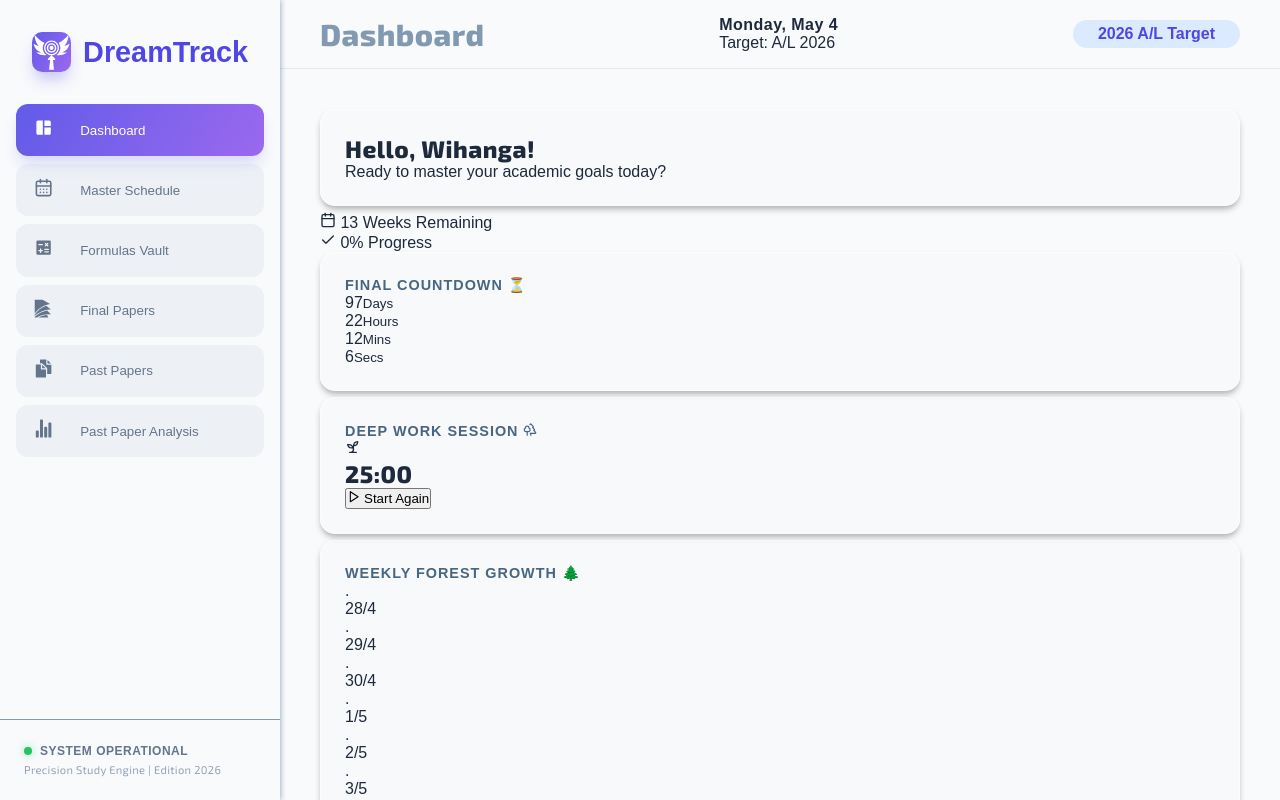
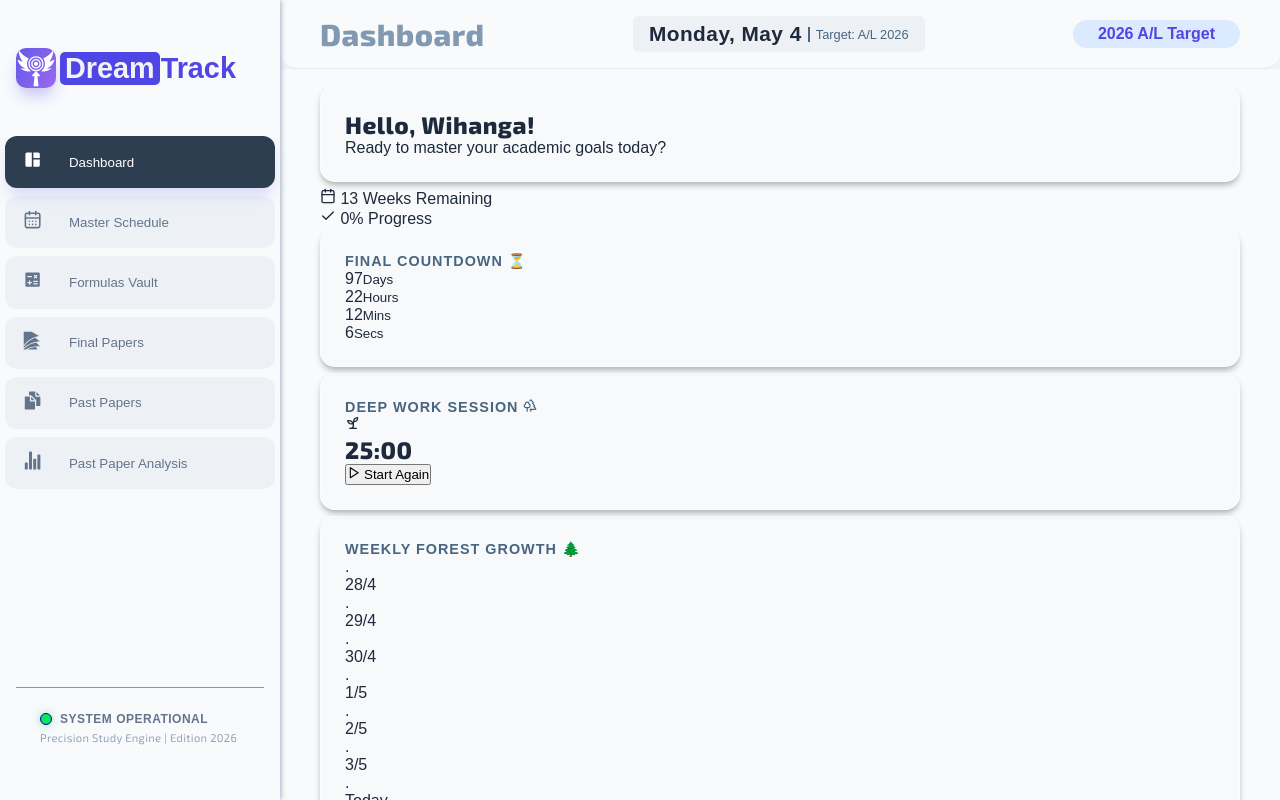
Before and after one commit to lakshan-beast/Future-Plan, a React (Vite) app: page / in a window 1280 px wide. Built offline with nearby package versions, Linux system fonts and the light colour scheme; a web font is replaced by a local one.

Commit message:
Refactor sidebar styles for improved layout, consistency, and responsiveness

```diff
--- a/src/styles/layouts/_home.scss
+++ b/src/styles/layouts/_home.scss
@@ -10,26 +10,31 @@
     display: flex;
     flex-direction: column;
     box-shadow: 0px 0px 6px $color-text;
-    // border-right: 2px solid;
     transition: $transition;
     position: sticky;
     top: 0;
 
     .logo {
-      padding: 2rem;
+      padding: 2rem 1rem;
       font-size: 1.8rem;
       font-weight: 800;
-      // color: #425166;
-      color: $color-text;
       display: flex;
       align-items: center;
+      margin: 1rem 0;
 
       span {
         color: $primary;
+        margin-left: 1px;
+      }
+      .logo-name {
+        background-color: $primary;
+        color: $color-white;
+        border-radius: 5px;
+        padding: 0 5px;
       }
 
       .logo-icon {
-        margin-right: 12px;
+        margin-right: 3px;
         width: 40px;
         height: 40px;
         background: $active-gradient;
@@ -40,12 +45,13 @@
         color: white;
         font-size: 1.5rem;
         box-shadow: 0 10px 15px -3px rgba(79, 70, 229, 0.3);
+        display: block;
       }
     }
 
     .nav-menu {
       flex: 1;
-      padding: 0 1rem;
+      padding: 0 0.3rem;
 
       button {
         width: 100%;
@@ -59,7 +65,6 @@
         background: rgba($color-medium, 0.2);
         border-radius: 12px;
         color: #64748b;
-        // color: $color-medium;
         font-weight: 500;
         cursor: pointer;
         transition: $transition;
@@ -67,13 +72,13 @@
         &:hover {
           background: $color-bg;
           border: 2px solid $border;
-          color: #4f46e5;
+          color: $black-color;
           .icon {
             transform: translateX(3px);
           }
         }
         &.active {
-          background: $active-gradient;
+          background: $black-color;
           color: white;
           box-shadow: 0 10px 15px -3px rgba(79, 70, 229, 0.2);
 
@@ -91,6 +96,7 @@
 
     .sidebar-footer {
       padding: 1.5rem;
+      margin: 2rem 1rem;
       border-top: 1px solid $color-text;
 
       .footer-status {
@@ -100,11 +106,20 @@
         margin-bottom: 5px;
 
         .status-dot {
-          width: 8px;
-          height: 8px;
-          background: #22c55e; // Green color
+          width: 12px;
+          height: 12px;
+          background: #08e659;
           border-radius: 50%;
           box-shadow: 0 0 8px rgba(34, 197, 94, 0.5);
+          border: 1px solid rgb(0, 0, 180);
+          cursor: pointer;
+          transition: $transition;
+
+          &:hover {
+            border: none;
+            width: 15px;
+            height: 15px;
+          }
         }
 
         span {
@@ -154,7 +169,6 @@
           margin: 0;
           font-size: 0.9rem;
           color: $text-dark;
-          //   color: $color-white;
         }
         p {
           margin: 0;
@@ -179,12 +193,11 @@
       justify-content: space-between;
       align-items: center;
       height: 100px;
-      // border-radius: 0 0 1rem 1rem;
+      border-radius: 0 0 1rem 1rem;
 
       h1 {
         font-size: 1.9rem;
         margin: 0;
-        // color: #1e293b;
         color: $color-text;
       }
       .user-info {
@@ -196,8 +209,34 @@
       }
     }
 
+    .date-box {
+      text-align: right;
+      padding-right: 20px;
+
+      display: flex;
+      flex-direction: row;
+      align-items: center;
+      background: rgba($color-medium, 0.2);
+      padding: 6px 16px;
+      border-radius: 6px;
+
+      h4 {
+        margin: 0;
+        font-size: 1.3rem;
+        color: $text-dark;
+        padding-right: 6px;
+      }
+      p {
+        border-left: 2px solid $color-content;
+        margin: 0;
+        font-size: 0.8rem;
+        color: $color-content;
+        padding-left: 6px;
+      }
+    }
+
     .page-render {
-      padding: 2.5rem;
+      padding: 1rem 2.5rem;
       background-color: $color-bg;
       height: 100vh;
     }
```
